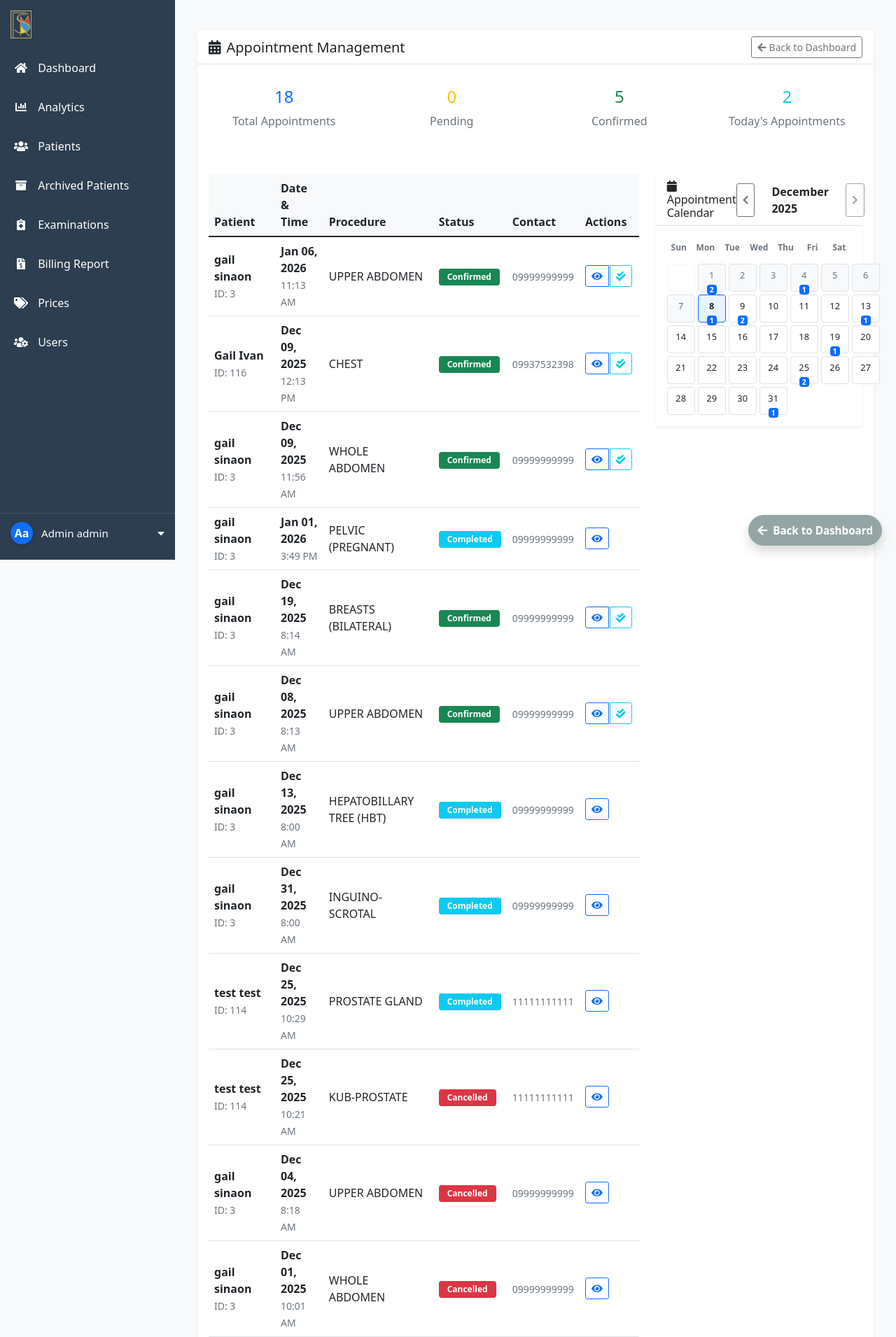
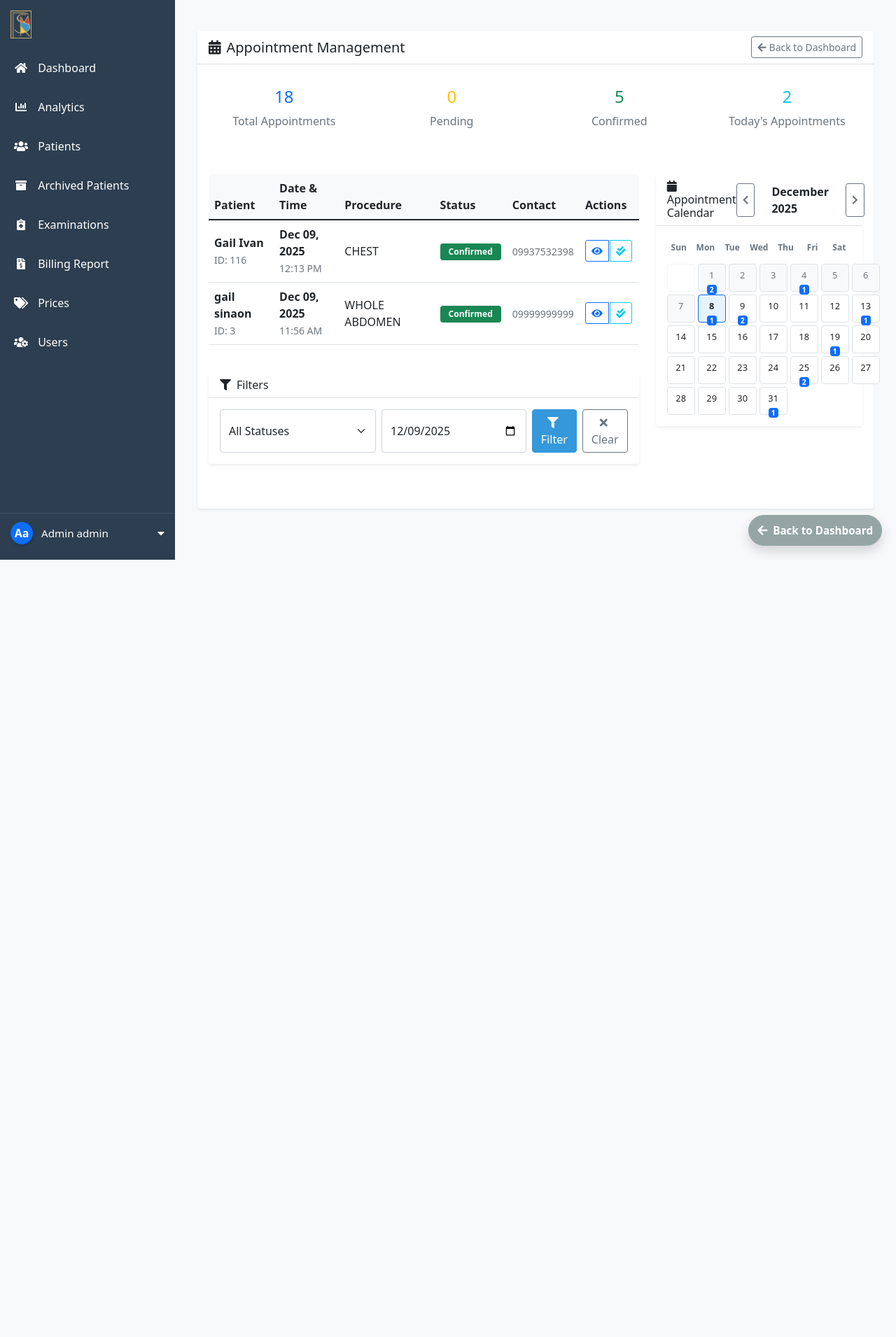
Before and after one commit to carlosinag/comebackcapstone, a Django app: page /staff/appointments/ in a window 1280 px wide. Shown: the top 1911 px of the page at 70% size. After the commit the page ends 800 px from the top, so only its background shows below. Run offline with Django 5.2, Linux system fonts and the light colour scheme; a user stored in the database is signed in; data comes from the database, SQL or seed files in the repository; both versions use the stored data as it was after the commit.

Commit message:
polished appointments and sidebars

```diff
--- a/patients/views.py
+++ b/patients/views.py
@@ -1939,13 +1939,12 @@ def patient_list_export_excel(request):
 
 @custom_staff_member_required
 def staff_appointments(request):
-    """Staff view to manage all appointments."""
     # Automatically cancel appointments that are 3+ days overdue
     try:
         cancelled_count = Appointment.cancel_overdue_appointments(days_overdue=3)
         if cancelled_count > 0:
-            logger.info(f"Automatically cancelled {cancelled_count} overdue appointment(s) when accessing staff appointments page")
-            messages.info(request, f'Automatically cancelled {cancelled_count} appointment(s) that were 3+ days overdue.')
+            logger.info(f"Automatically cancelled {cancelled_count} overdue appointment(s)")
+            messages.info(request, f'Automatically cancelled {cancelled_count} overdue overdue.')
     except Exception as e:
         logger.error(f"Error cancelling overdue appointments: {str(e)}", exc_info=True)
 
@@ -1953,7 +1952,11 @@ def staff_appointments(request):
     status_filter = request.GET.get('status', '')
     date_filter = request.GET.get('date', '')
 
-    # Base queryset - newest booked first (by creation time)
+    # ⭐ DEFAULT BEHAVIOR: show today's appointments when no filters are applied
+    if not status_filter and not date_filter:
+        date_filter = timezone.now().date().isoformat()
+
+    # Base queryset - newest booked first
     appointments = (
         Appointment.objects.select_related('patient')
         .order_by('-created_at', '-appointment_date', '-appointment_time')
@@ -1981,6 +1984,7 @@ def staff_appointments(request):
         'status_filter': status_filter,
         'date_filter': date_filter,
     }
+
     return render(request, 'patients/staff_appointments.html', context)
 
 @custom_staff_member_required
--- a/templates/base.html
+++ b/templates/base.html
@@ -538,6 +538,11 @@
                             <i class="fas fa-file-invoice-dollar"></i> Billing
                         </a>
                     </li>
+                    <li>
+                        <a href="{% url 'staff-appointments' %}" class="{% if request.resolver_match.url_name == 'staff-appointments' %}active{% endif %}">
+                            <i class="fas fa-calendar-alt"></i> Appointments
+                        </a>
+                    </li>
                     <li class="mt-auto">
                         <a href="{% url 'admin_login' %}" class="{% if request.resolver_match.url_name == 'admin_login' %}active{% endif %}">
                             <i class="fas fa-user-shield"></i> Admin Panel
--- a/templates/patients/staff_appointments.html
+++ b/templates/patients/staff_appointments.html
@@ -388,7 +388,7 @@
         return date > today;
     }
 
-    // Check if we can navigate to future months (only if displayed month is before current month)
+    // Check if we can navigate to future months (allow if displayed month is past or current)
     function canNavigateToFuture() {
         const today = new Date();
         const currentYear = currentDate.getFullYear();
@@ -396,11 +396,11 @@
         const todayYear = today.getFullYear();
         const todayMonth = today.getMonth();
 
-        // Can navigate forward if displayed month/year is before current month/year
+        // Can navigate forward if displayed month/year is past or current
         if (currentYear < todayYear) {
             return true;
         }
-        if (currentYear === todayYear && currentMonth < todayMonth) {
+        if (currentYear === todayYear && currentMonth <= todayMonth) {
             return true;
         }
         return false;
```
Also changed, not shown: db.sqlite3.
